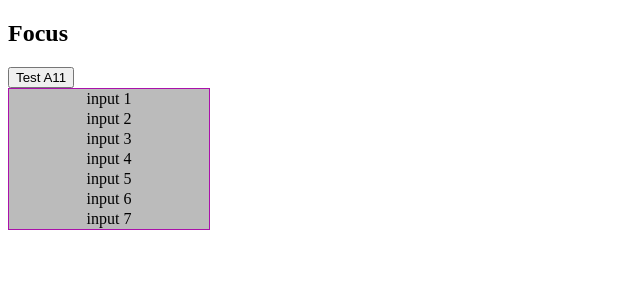
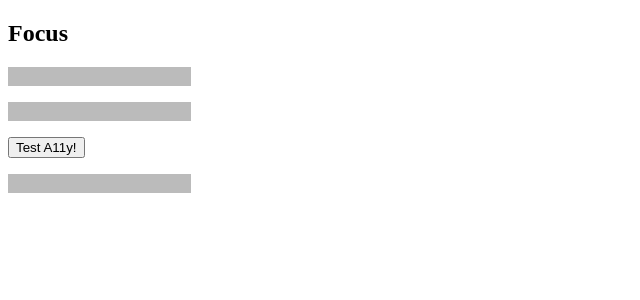
Before and after one commit to Illia-Sokol/angular-cdk, an Angular app: page / in a window 1280 px wide. Shown: the top 300 px of the page, without its empty margins (0-640 px from the left). Built offline with nearby package versions, Linux system fonts and the light colour scheme.

Commit message:
added new focus behavior

```diff
--- a/src/app/app.component.html
+++ b/src/app/app.component.html
@@ -7,4 +7,16 @@
 
 <h2>Focus</h2>
 
-<cdk-focus></cdk-focus>
+<input type="text">
+<p></p>
+<input type="text">
+<p></p>
+
+<cdk-focus>
+    <app-option *ngFor="let i of inputs" tabindex="0">
+        <span>input {{i}}</span>
+    </app-option>
+</cdk-focus>
+
+<p></p>
+<input type="text">
--- /dev/null
+++ b/src/app/app.component.less
@@ -0,0 +1,12 @@
+span,
+input,
+app-option {
+    background: #bbb;
+    text-align: center;
+    border: 1px solid transparent;
+
+    &:focus {
+        border: 1px solid yellow;
+        outline: none;
+    }
+}
--- a/src/app/app.component.ts
+++ b/src/app/app.component.ts
@@ -3,7 +3,8 @@ import { Component } from '@angular/core';
 @Component({
   selector: 'app-root',
   templateUrl: './app.component.html',
-  styleUrls: ['./app.component.css']
+  styleUrls: ['./app.component.less']
 })
 export class AppComponent {
+  inputs: Array<number> = [1, 2, 3, 4, 5, 6, 7];
 }
--- a/src/app/app.module.ts
+++ b/src/app/app.module.ts
@@ -12,11 +12,14 @@ import { FilePreviewOverlayComponent } from './file-preview/file-preview-overlay
 import { FlPopoverModule } from './fl-popover';
 import { CdkFocusComponent } from './ckd-focus';
 
+import { OptionComponent } from './option/option.component';
+
 @NgModule({
   declarations: [
     AppComponent,
     FilePreviewOverlayComponent,
-    CdkFocusComponent
+    CdkFocusComponent,
+    OptionComponent
   ],
   imports: [
     BrowserModule,
--- a/src/app/ckd-focus/cdk-focus.component.html
+++ b/src/app/ckd-focus/cdk-focus.component.html
@@ -1,4 +1,15 @@
-<button (click)="testA11()" #element>Test A11</button>
-<div role="listbox" tabindex="0">
-    <span *ngFor="let i of inputs" role='option' #child>input {{i}}</span>
+<!-- <button (click)="testA11()">Test A11</button>
+<div role="listbox" tabindex="0" #element (keydown)="keydownHandler($event)">
+    <span *ngFor="let i of inputs" role='option'>input {{i}}</span>
+</div> -->
+
+<button (click)="testA11y()"> Test A11y! </button>
+<div #element [hidden]=true>
+    <div>
+        <div class="content">
+            <div>
+                <ng-content></ng-content>
+            </div>
+        </div>
+    </div>
 </div>
--- a/src/app/ckd-focus/cdk-focus.component.less
+++ b/src/app/ckd-focus/cdk-focus.component.less
@@ -1,19 +1,12 @@
 :host {
-   div {
+   .content {
     display: flex;
     flex-direction: column;
     width: 200px;
     border: 1px solid #a1a;
-   }
 
-   span {
-       background: #bbb;
-       text-align: center;
-       border: 1px solid transparent;
-
-       &:focus {
-           border: 1px solid yellow;
-           outline: none;
-       }
+    &:focus {
+        border: 2px solid yellow;
+    }
    }
 }
--- a/src/app/ckd-focus/cdk-focus.component.ts
+++ b/src/app/ckd-focus/cdk-focus.component.ts
@@ -9,9 +9,37 @@ import {
     QueryList,
     HostListener,
     ViewChild,
-    ElementRef
+    ElementRef,
+    Directive,
+    ContentChildren
 } from '@angular/core';
-import { FocusTrapFactory, FocusMonitor, ListKeyManager, FocusTrap } from '@angular/cdk/a11y';
+import {
+    FocusTrapFactory,
+    FocusMonitor,
+    FocusKeyManager,
+    ListKeyManager,
+    FocusTrap,
+    ActiveDescendantKeyManager,
+    Highlightable,
+    FocusableOption
+} from '@angular/cdk/a11y';
+
+import { OptionComponent } from '../option/option.component';
+
+@Directive({
+    selector: '[role="dialog"]'
+})
+export class RoleDirective implements Highlightable {
+    isActive = false;
+    setActiveStyles(): void {
+        this.isActive = true;
+    }
+
+    setInactiveStyles(): void {
+        this.isActive = false;
+    }
+}
+
 
 @Component({
     selector: 'cdk-focus',
@@ -20,49 +48,38 @@ import { FocusTrapFactory, FocusMonitor, ListKeyManager, FocusTrap } from '@angu
 })
 
 export class CdkFocusComponent implements AfterViewInit {
-    inputs: Array<number> = [1, 2, 3, 4, 5, 6, 7];
-    keyManager: ListKeyManager<any>;
+    keyManager: any;
 
     @ViewChild('element') element: ElementRef;
-    @ViewChildren('child') elementChild: QueryList<any>;
+    @ViewChildren(OptionComponent) elementChild: QueryList<OptionComponent>;
+    @ContentChildren(OptionComponent) elementChild2: QueryList<OptionComponent>;
 
-    constructor(
-        private focusTrap: FocusTrapFactory,
-        private focusMonitor: FocusMonitor
-    ) {}
+    constructor( private focusTrap: FocusTrapFactory,
+                private focusMonitor: FocusMonitor ) {}
 
     ngAfterViewInit() {
-        this.keyManager = new ListKeyManager(this.elementChild);
-        this.keyManager.withVerticalOrientation();
-        this.keyManager.withHorizontalOrientation('ltr');
-        this.keyManager.withWrap();
+        // this.keyManager = new ListKeyManager(this.elementChild);
+        // this.keyManager.withHorizontalOrientation('ltr');   // Arrow navigation options
+        // this.keyManager.withWrap();  // Arrow navigation options
     }
 
-    @HostListener('keyup', ['$event'])
-    keyFunc(event) {
-        if (event.keyCode !== 'Tab') {
-            this.keyManager.onKeydown(event);
-            this.focusMonitor.focusVia(this.keyManager.activeItem.nativeElement, 'keyboard');
-            this.keyManager.setNextItemActive();
-        } else {
-            this.keyManager.onKeydown(event);
-            this.keyManager.setNextItemActive();
-        }
-    }
+    /* Enables keyboard arrows navigation */
+    // @HostListener('window:keyup', ['$event'])
+    // keyFunc(event) {
+    //     if (event.code !== 'Tab') {
+    //     this.keyManager.onKeydown(event);
+    //     this.focusMonitor.focusVia(this.keyManager.activeItem.nativeElement, 'keyboard');
+    //     } else {  // 'artificially' updates the active element in case the user uses Tab instead of arrows
+    //     this.keyManager.onKeydown(event);
+    //     this.keyManager.setNextItemActive();
+    //     }
+    // }
 
-    public testA11() {
-        // this.element.nativeElement.hidden = false;
-        // const focusTrap = this.focusTrap.create(this.element.nativeElement);
-        // const focusTrap = this.focusTrap.create(this.elementChild);
-        // focusTrap.focusInitialElement();
-        // this.keyManager.setFirstItemActive();
-
-        // this.keyManager.setFirstItemActive();
-        // this.keyManager.activeItem;
-
-        const focus: FocusTrap = this.focusTrap.create(this.element.nativeElement);
-        focus.focusInitialElement();
-        this.keyManager.setFirstItemActive();
-        // let focus = new FocusTrapFactory(this.keyManager.activeItem);
+    /* Shows the form, puts focus on it and initialize keyboard navigation */
+    testA11y() {
+        this.element.nativeElement.hidden = false;
+        const focusTrap = this.focusTrap.create(this.element.nativeElement);  // creates a focus trap region
+        focusTrap.focusInitialElement(); // Moves the focus in the form (by default the first field)
+        // this.keyManager.setFirstItemActive();  // Sets the element we focused on as 'active' to the KeyManager
     }
 }
--- /dev/null
+++ b/src/app/option/option.component.html
@@ -0,0 +1 @@
+<ng-content></ng-content>
--- /dev/null
+++ b/src/app/option/option.component.ts
@@ -0,0 +1,17 @@
+import { Component } from '@angular/core';
+
+@Component({
+    selector: 'app-option',
+    templateUrl: './option.component.html',
+    styles: [`
+        :host {
+            display: flex;
+            flex-direction: column;
+            justify-content: center;
+            background: #a3caa3;
+            margin: 1px;
+        }
+    `]
+})
+
+export class OptionComponent {}
```
Also changed, not shown: src/app/app.component.css (deleted).
